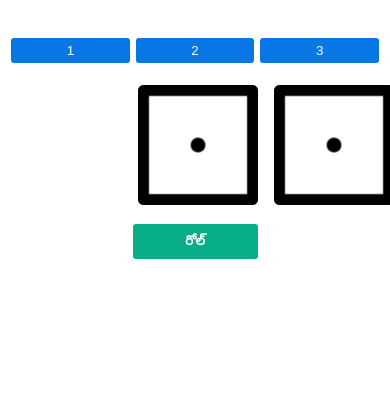
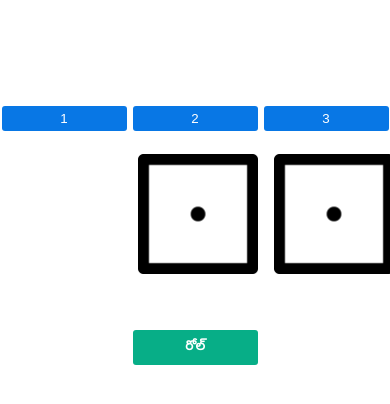
Before and after one commit to abhiram418/mangotrees-UI, an Angular app: page /dice in a window 390 px wide. Shown: the top 404 px of the page. Built offline with nearby package versions, Linux system fonts and the light colour scheme.

Commit message:
dice-phone-vertion

```diff
--- a/src/app/dice/dice.component.css
+++ b/src/app/dice/dice.component.css
@@ -1,7 +1,7 @@
 .page{
     display: flex;
     flex-direction: column;
-    justify-content: center;
+    align-items: center;
 }
 .dice-select{
     /* background-color: bisque; */
@@ -12,7 +12,7 @@
 .dice-select button{
     height: 25px;
     width: 125px;
-    margin-top: 8%;
+    margin-top: 25%;
     margin-inline: 3px;
     border-width: 0px;
     border-radius: 3px;
@@ -30,10 +30,10 @@
 
 
 .dice-view{
+    /* background-color: beige; */
     width: 35%;
     height: 25%;
     margin-top: 6%;
-    margin-left: 32.5%;
     display: flex;
     flex-direction: row;
     justify-content: space-around;
@@ -60,7 +60,7 @@
 .roll-button{
     height: 35px;
     width: 125px;
-    margin-top: 5%;
+    margin-top: 45%;
     align-items: center;
     background-color: rgb(7, 174, 135);
     color: white;
```
